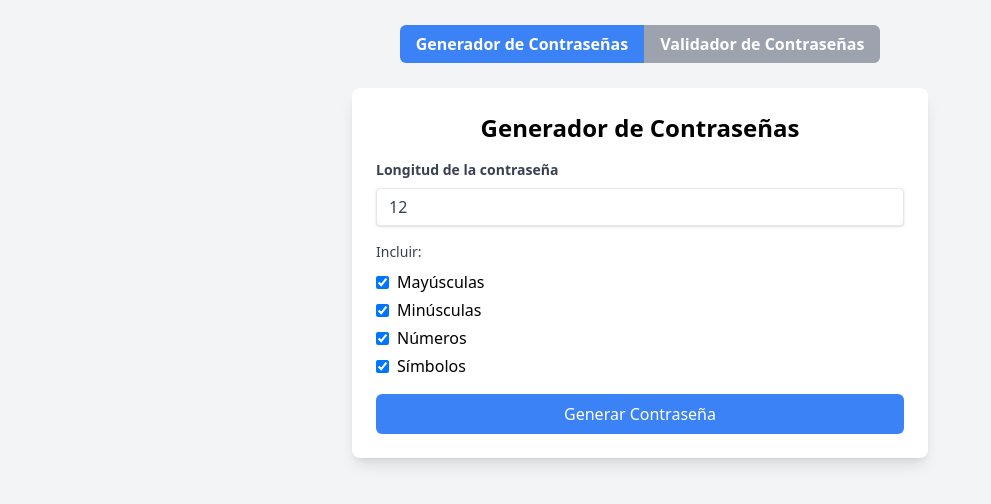
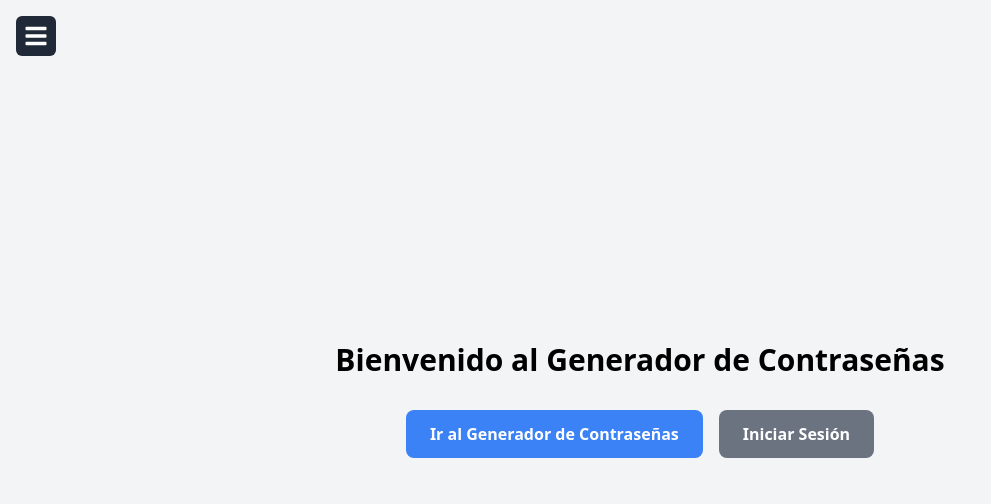
Before and after one commit to matiasmontonee/password-generator, a React (Create React App) app: page / in a window 1280 px wide. Shown: the top 504 px of the page, without its empty margins (0-991 px from the left). Built offline with nearby package versions, Linux system fonts and the light colour scheme.

Commit message:
Sidebar y Correcciones

```diff
--- a/src/App.tsx
+++ b/src/App.tsx
@@ -1,31 +1,24 @@
 import React from 'react';
-import { BrowserRouter as Router, Route, Routes, Link, useLocation  } from 'react-router-dom';
+import { Routes, Route } from 'react-router-dom';
+import HomePage from './components/HomePage';
 import PasswordGenerator from './components/PasswordGenerator';
 import PasswordValidator from './components/PasswordValidator';
+import LoginPage from './components/LoginPage';
+import Sidebar from './components/Sidebar';
 
 const App: React.FC = () => {
-  const location = useLocation();
+  return (
+    <div className="min-h-screen flex">
+      <Sidebar />
 
-  return (
-    <div className="min-h-screen bg-gray-100 flex flex-col items-center">
-      <nav className="my-8">
-        <ul className="flex">
-          <li>
-            <Link to="/" className={`${location.pathname === '/' ? 'text-white bg-blue-500 p-2 px-4 rounded-md rounded-r-none font-bold' : 'text-white bg-gray-400 hover:bg-gray-500 py-2 px-4 rounded-md rounded-r-none font-bold'}`}>
-              Generador de Contraseñas
-            </Link>
-          </li>
-          <li>
-            <Link to="/validator" className={`${location.pathname === '/validator' ? 'text-white bg-blue-500 p-2 px-4 rounded-md rounded-l-none font-bold' : 'text-white bg-gray-400 hover:bg-gray-500 py-2 px-4 rounded-md rounded-l-none font-bold'}`}>
-              Validador de Contraseñas
-            </Link>
-          </li>
-        </ul>
-      </nav>
-      <Routes>
-        <Route path="/" element={<PasswordGenerator />} />
-        <Route path="/validator" element={<PasswordValidator />} />
-      </Routes>
+      <div className="flex-1">
+        <Routes>
+          <Route path="/" element={<HomePage />} />
+          <Route path="/generator" element={<PasswordGenerator />} />
+          <Route path="/validator" element={<PasswordValidator />} />
+          <Route path="/login" element={<LoginPage />} />
+        </Routes>
+      </div>
     </div>
   );
 };
--- /dev/null
+++ b/src/components/HomePage.tsx
@@ -0,0 +1,31 @@
+import React from 'react';
+import { Link } from 'react-router-dom';
+
+const HomePage: React.FC = () => {
+
+  return (
+    <div className="h-screen flex flex-col justify-center items-center bg-gray-100">
+      <h1 className="text-3xl font-bold mb-8">Bienvenido al Generador de Contraseñas</h1>
+
+      <div className="space-x-4">
+        <Link to="/generator">
+          <button
+            className="w-full sm:w-auto bg-blue-500 text-white px-6 py-3 rounded-lg font-semibold hover:bg-blue-600 transition"
+          >
+            Ir al Generador de Contraseñas
+          </button>
+        </Link>
+
+        <Link to="/login">
+          <button
+            className="w-full sm:w-auto bg-gray-500 text-white px-6 py-3 rounded-lg font-semibold hover:bg-gray-600 transition"
+          >
+            Iniciar Sesión
+          </button>
+        </Link>
+      </div>
+    </div>
+  );
+};
+
+export default HomePage;
--- /dev/null
+++ b/src/components/LoginPage.tsx
@@ -0,0 +1,13 @@
+import React from 'react';
+
+const LoginPage: React.FC = () => {
+  return (
+    <div className="min-h-screen flex justify-center pt-16 bg-gray-100">
+      <div className="bg-white p-6 rounded-lg shadow-lg w-full max-w-xl h-full">
+        <h1 className="text-xl sm:text-2xl font-semibold mb-4 text-center">Iniciar Sesión</h1>
+      </div>
+    </div>
+  );
+};
+
+export default LoginPage;
--- a/src/components/PasswordGenerator.tsx
+++ b/src/components/PasswordGenerator.tsx
@@ -2,6 +2,7 @@ import React, { useState } from 'react';
 import { generatePassword, PasswordOptions } from '../utils/passwordUtils';
 import InputField from './InputField';
 import { FaClipboard, FaClipboardCheck } from 'react-icons/fa';
+import { Link } from 'react-router-dom';
 
 const PasswordGenerator: React.FC = () => {
   const [password, setPassword] = useState('');
@@ -49,7 +50,8 @@ const PasswordGenerator: React.FC = () => {
   };
 
   return (
-    <div className="bg-white p-6 rounded-lg shadow-lg w-full max-w-xl">
+    <div className="min-h-screen flex justify-center pt-16 bg-gray-100">
+      <div className="bg-white p-6 rounded-lg shadow-lg w-full max-w-xl h-full">
         <h2 className="text-xl sm:text-2xl font-semibold mb-4 text-center">Generador de Contraseñas</h2>
 
         <InputField
@@ -80,12 +82,13 @@ const PasswordGenerator: React.FC = () => {
           {error && <p className="text-red-500 text-sm mt-2">{error}</p>}
         </div>
 
-      <button
-        onClick={handleGeneratePassword}
-        className="w-full bg-blue-500 text-white p-2 rounded-md hover:bg-blue-600"
-      >
+        <button onClick={handleGeneratePassword} className="w-full bg-blue-500 text-white p-2 rounded-md hover:bg-blue-600">
           Generar Contraseña
         </button>
+
+        <Link to="/validator" className="w-full bg-gray-400 text-white p-2 rounded-md hover:bg-gray-500 mt-2">
+          Validar Contraseña
+        </Link>
 
         {password && (
           <div className="mt-4 flex items-center justify-between bg-gray-100 p-2 rounded-md">
@@ -101,6 +104,7 @@ const PasswordGenerator: React.FC = () => {
           </div>
         )}
       </div>
+    </div>
   );
 };
 
--- a/src/components/PasswordValidator.tsx
+++ b/src/components/PasswordValidator.tsx
@@ -2,6 +2,7 @@ import React, { useState } from 'react';
 import { validatePasswordStrength } from '../utils/validationUtils';
 import PasswordStrengthMeter from './PasswordStrengthMeter';
 import { FaPaste } from 'react-icons/fa';
+import { Link } from 'react-router-dom';
 
 const PasswordValidator: React.FC = () => {
   const [password, setPassword] = useState('');
@@ -38,7 +39,8 @@ const PasswordValidator: React.FC = () => {
   };
 
   return (
-    <div className="bg-white p-6 rounded-lg shadow-lg w-full max-w-xl">
+    <div className='min-h-screen flex justify-center pt-16 bg-gray-100'>
+      <div className="bg-white p-6 rounded-lg shadow-lg w-full max-w-xl h-full">
         <h2 className="text-xl sm:text-2xl font-semibold mb-4 text-center">Validador de Contraseñas</h2>
 
         <div className="relative w-full">
@@ -59,17 +61,11 @@ const PasswordValidator: React.FC = () => {
         </div>
 
         <div className='flex justify-between items-center mt-1'>
-        <button
-          onClick={handleClearPassword}
-          className='text-gray-500 hover:text-blue-500'
-        >
+          <button onClick={handleClearPassword} className='text-gray-500 hover:text-blue-500'>
             Limpiar
           </button>
 
-        <button
-          onClick={toggleShowPassword}
-          className="text-gray-500 hover:text-blue-500"
-        >
+          <button onClick={toggleShowPassword} className="text-gray-500 hover:text-blue-500">
             {showPassword ? (
               <p>Ocultar</p>
             ) : (
@@ -79,6 +75,11 @@ const PasswordValidator: React.FC = () => {
         </div>
 
         <PasswordStrengthMeter strength={strength} />
+
+        <Link to="/generator" className="w-full bg-blue-500 text-white p-2 rounded-md hover:bg-blue-600 mt-8">
+          Generar Nueva Contraseña
+        </Link>
+      </div>
     </div>
   );
 };
--- /dev/null
+++ b/src/components/Sidebar.tsx
@@ -0,0 +1,52 @@
+import React, { useState } from 'react';
+import { Link } from 'react-router-dom';
+import { FaBars, FaCheckCircle, FaHome, FaKey, FaSignInAlt } from 'react-icons/fa';
+
+const Sidebar: React.FC = () => {
+  const [isOpen, setIsOpen] = useState(false);
+
+  const toggleSidebar = () => {
+    setIsOpen(!isOpen);
+  };
+
+  return (
+    <div>
+      <button onClick={toggleSidebar} className="fixed top-4 left-4 z-50 p-2 text-white rounded-md bg-gray-800 hover:bg-gray-700">
+        <FaBars size={24} />
+      </button>
+
+      {/* Sidebar */}
+      <div className={`fixed top-0 left-0 h-full bg-gray-800 text-white transition-transform transform ${isOpen ? 'translate-x-0' : '-translate-x-full'} w-64`}>
+        <nav className="mt-16">
+          <ul>
+            <Link to="/" onClick={toggleSidebar}>
+                <li className="flex items-center py-4 px-6 hover:bg-gray-700">
+                    <FaHome className='mr-3' />Home
+                </li>
+            </Link>
+            <Link to="/generator" onClick={toggleSidebar}>
+                <li className="flex items-center py-4 px-6 hover:bg-gray-700">
+                    <FaKey className='mr-3' />Generador
+                </li>
+            </Link>
+            <Link to="/validator" onClick={toggleSidebar}>
+                <li className="flex items-center py-4 px-6 hover:bg-gray-700">
+                    <FaCheckCircle className='mr-3' />Validador
+                </li>
+            </Link>
+            <Link to="/login" onClick={toggleSidebar}>
+                <li className="flex items-center py-4 px-6 hover:bg-gray-700">
+                    <FaSignInAlt className='mr-3' />Login
+                </li>
+            </Link>
+          </ul>
+        </nav>
+      </div>
+
+      <div className={`flex-1 transition-all duration-300 ${isOpen ? 'ml-64' : 'ml-0'}`}>
+      </div>
+    </div>
+  );
+};
+
+export default Sidebar;
```
Lines whose indentation alone changed are shown as unchanged.
